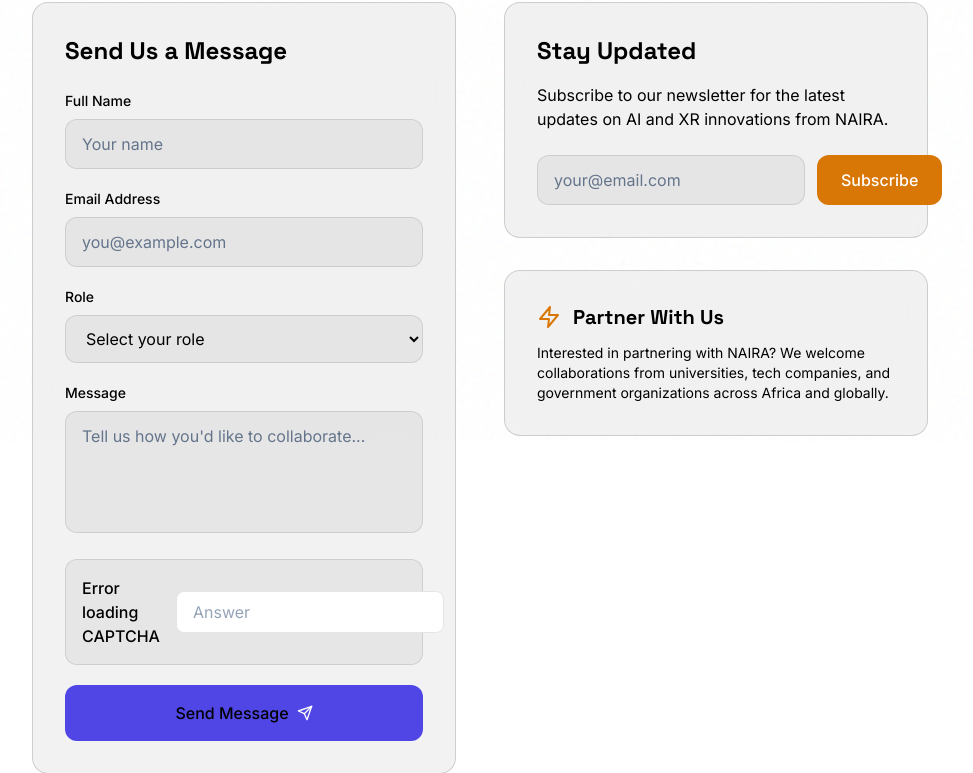
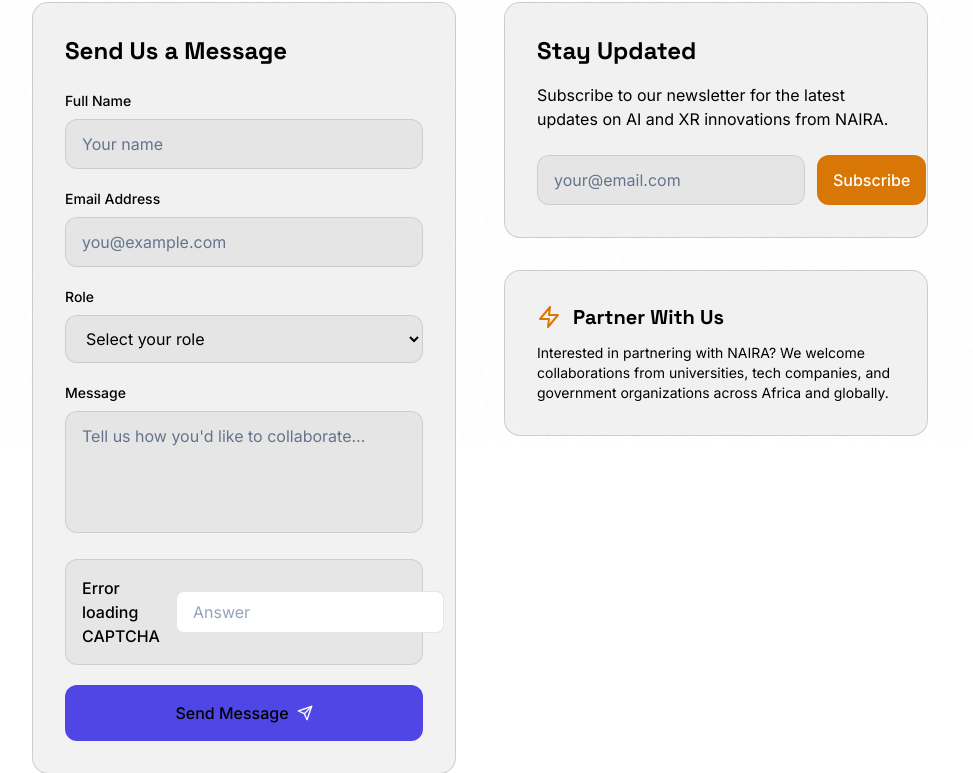
Before and after one commit to victordeman/nairasite, a Python web app: template app/templates/contact.html in a window 1280 px wide. Shown: the part 358-1131 px from the top of the page, without its empty margins (160-1133 px from the left). Run offline with Jinja, Linux system fonts and the light colour scheme; the template is opened without the code that fills it, so the values that code supplies are empty; some libraries are stand-ins or nearby versions.

Commit message:
Update contact.html

```diff
--- a/app/templates/contact.html
+++ b/app/templates/contact.html
@@ -71,7 +71,7 @@
                             </div>
                             <div class="flex gap-3">
                                 <input type="email" name="email" required class="flex-1 px-4 py-3 rounded-xl bg-black/5 border border-black/10 text-black placeholder-slate-500 focus:outline-none focus:border-indigo-500" placeholder="your@email.com">
-                                <button type="submit" class="px-6 py-3 bg-amber-600 hover:bg-amber-700 text-white rounded-xl font-medium shrink-0">
+                                <button type="submit" class="px-4 py-3 bg-amber-600 hover:bg-amber-700 text-white rounded-xl font-medium shrink-0">
                                     Subscribe
                                 </button>
                             </div>
```
